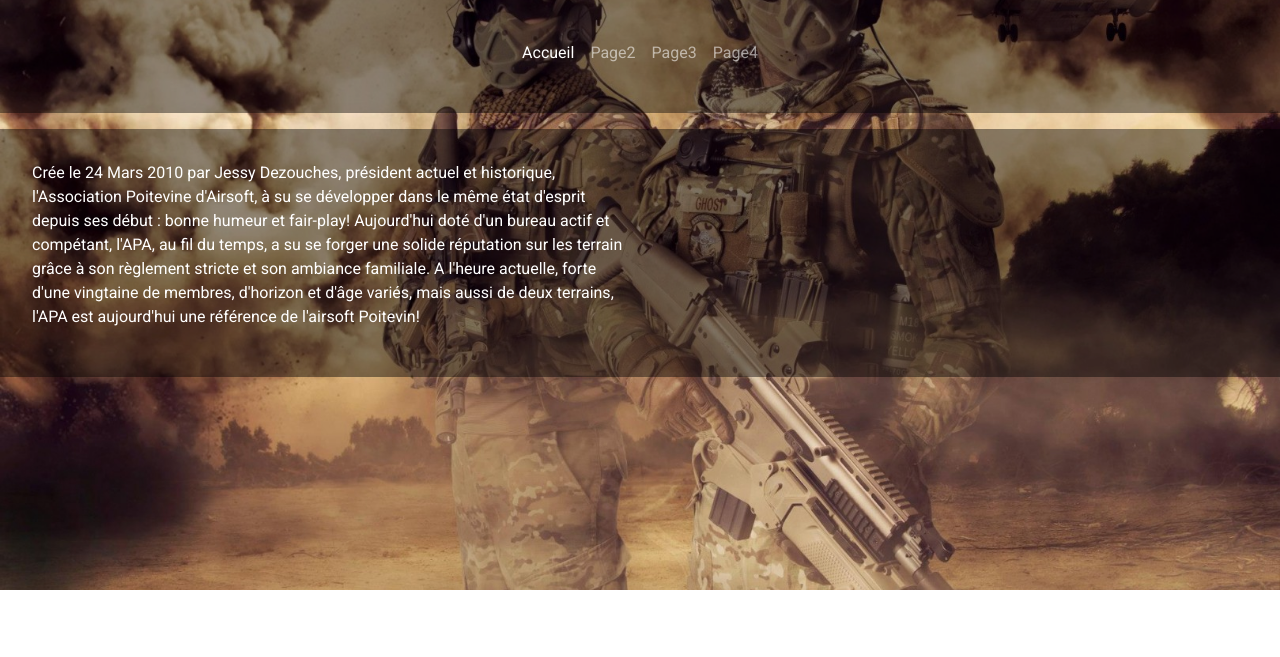
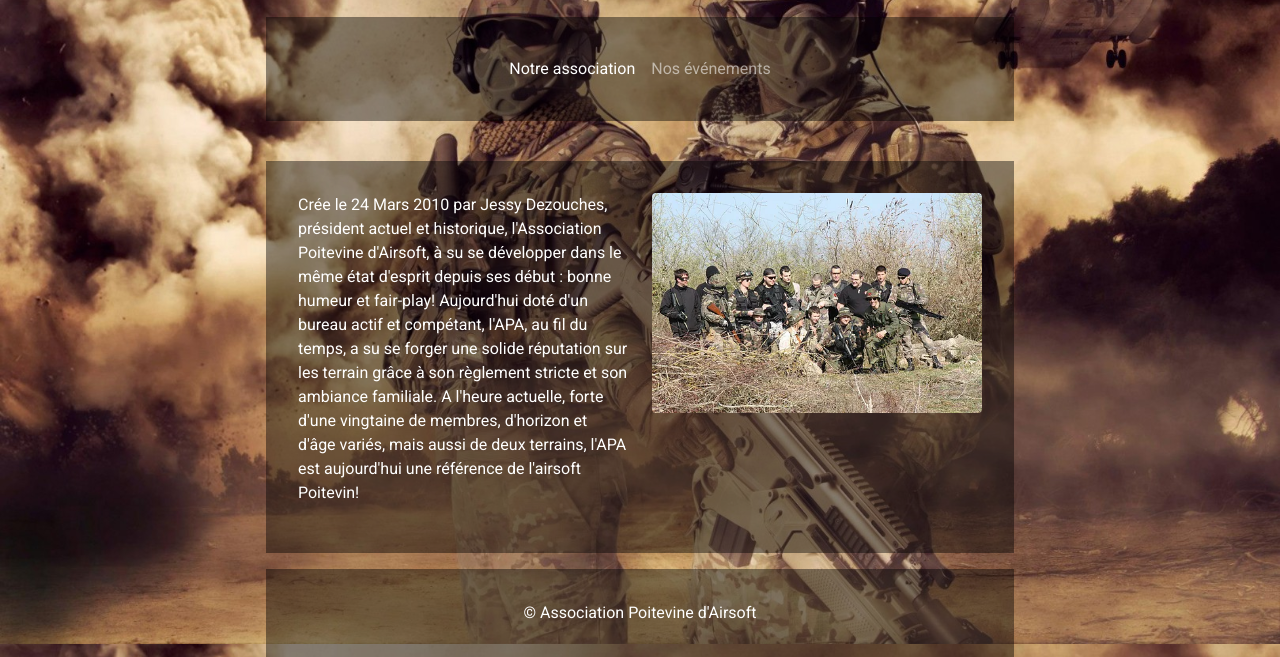
Before and after one commit to LeprovostNoam/evaluation1, a plain HTML site: page index.html in a window 1280 px wide. Shown: the part 210-867 px from the top of the page. Before the commit the page ends 800 px from the top, so only its background shows below. Drawn offline with nearby package versions, Linux system fonts and the light colour scheme.

Commit message:
Adding Image, css media queries

```diff
--- a/assets/css/style.css
+++ b/assets/css/style.css
@@ -27,6 +27,18 @@ header {
 
 .container-fluid {
     padding: 2em;
+    margin-top: 1em;
+}
+footer {
+    left: 0;
+    bottom: 0;
+    width: 100%;
+}
+
+@media (min-width: 768px){
+    .container-fluid {
+        max-width: 748px;
+    }
 }
 
 @keyframes fadeIn {
--- a/index.html
+++ b/index.html
@@ -2,8 +2,10 @@
 <html lang="fr">
     <head>
         <meta charset="utf-8">
-
-        <title></title>
+        <title>APA | Notre association</title>
+        <meta name="description" content="L'APA, Association Poitevine d'Airsoft, est une association d'airsoft
+        d'une vingtaine de membres, d'horizon et d'âge variés, mais aussi de deux terrains, l'APA est aujourd'hui
+        une référence de l'airsoft Poitevin!">
         <link rel="icon" type="image/webp" href="assets/img/logo.webp" />
         <link href="https://cdn.jsdelivr.net/npm/bootstrap@5.0.2/dist/css/bootstrap.min.css"
         rel="stylesheet"
@@ -21,25 +23,25 @@
           <img src="assets/img/logo.webp"/>
           <h1 class="text-white">Association Poitevine d'Airsoft</h1>
         </div>
-        <nav class="navbar navbar-expand-lg navbar-dark bg-dark">
-          <div class="container-fluid">
-            <button class="navbar-toggler" type="button" data-bs-toggle="collapse" data-bs-target="#navbarColor01" aria-controls="navbarColor01" aria-expanded="false" aria-label="Toggle navigation">
+        <nav class="navbar navbar-expand-lg navbar-dark">
+          <div class="container-fluid bg-dark">
+            <button class="navbar-toggler"
+            type="button"
+            data-bs-toggle="collapse"
+            data-bs-target="#navbar"
+            aria-controls="navbar"
+            aria-expanded="false"
+            aria-label="Toggle navigation">
               <span class="navbar-toggler-icon"></span>
             </button>
 
-            <div class="collapse navbar-collapse" id="navbarColor01">
+            <div class="collapse navbar-collapse" id="navbar">
               <ul class="navbar-nav mx-auto">
                 <li class="nav-item">
-                  <a class="nav-link active" href="#">Accueil</a>
+                  <a class="nav-link active" href="index.html">Notre association</a>
                 </li>
                 <li class="nav-item">
-                  <a class="nav-link" href="#">Page2</a>
-                </li>
-                <li class="nav-item">
-                  <a class="nav-link" href="#">Page3</a>
-                </li>
-                <li class="nav-item">
-                  <a class="nav-link" href="#">Page4</a>
+                  <a class="nav-link" href="#">Nos événements</a>
                 </li>
               </ul>
             </div>
@@ -52,16 +54,25 @@
             <div class="row">
               <div class="col-lg-6">
                 <p>
-                  Crée le 24 Mars 2010 par Jessy Dezouches, président actuel et historique, l'Association Poitevine d'Airsoft, à su se développer dans le même état d'esprit depuis ses début : bonne humeur et fair-play!
-                  Aujourd'hui doté d'un bureau actif et compétant, l'APA, au fil du temps, a su se forger une solide réputation sur les terrain grâce à son règlement stricte et son ambiance familiale.
-                  A l'heure actuelle, forte d'une vingtaine de membres, d'horizon et d'âge variés, mais aussi de deux terrains, l'APA est aujourd'hui une référence de l'airsoft Poitevin!
+                  Crée le 24 Mars 2010 par Jessy Dezouches, président actuel et historique, l'Association Poitevine d'Airsoft,
+                  à su se développer dans le même état d'esprit depuis ses début : bonne humeur et fair-play! Aujourd'hui doté
+                  d'un bureau actif et compétant, l'APA, au fil du temps, a su se forger une solide réputation sur les terrain
+                  grâce à son règlement stricte et son ambiance familiale. A l'heure actuelle, forte d'une vingtaine de membres,
+                  d'horizon et d'âge variés, mais aussi de deux terrains, l'APA est aujourd'hui une référence de l'airsoft Poitevin!
                 </p>
+              </div>
+              <div class="col-lg-6">
+                <div class="text-center">
+                  <img src="assets/img/home.webp" class="rounded img-fluid" alt="Photographie d'une partie d'airsoft"/>
+                </div>
               </div>
             </div>
           </div>
         </section>
       </main>
-      <footer></footer>
+      <footer>
+        <div class="container-fluid text-center bg-dark">&copy Association Poitevine d'Airsoft</div>
+      </footer>
       <script src="https://cdn.jsdelivr.net/npm/jquery@3.5.1/dist/jquery.slim.min.js"
       integrity="sha384-DfXdz2htPH0lsSSs5nCTpuj/zy4C+OGpamoFVy38MVBnE+IbbVYUew+OrCXaRkfj"
       crossorigin="anonymous"></script>
```
